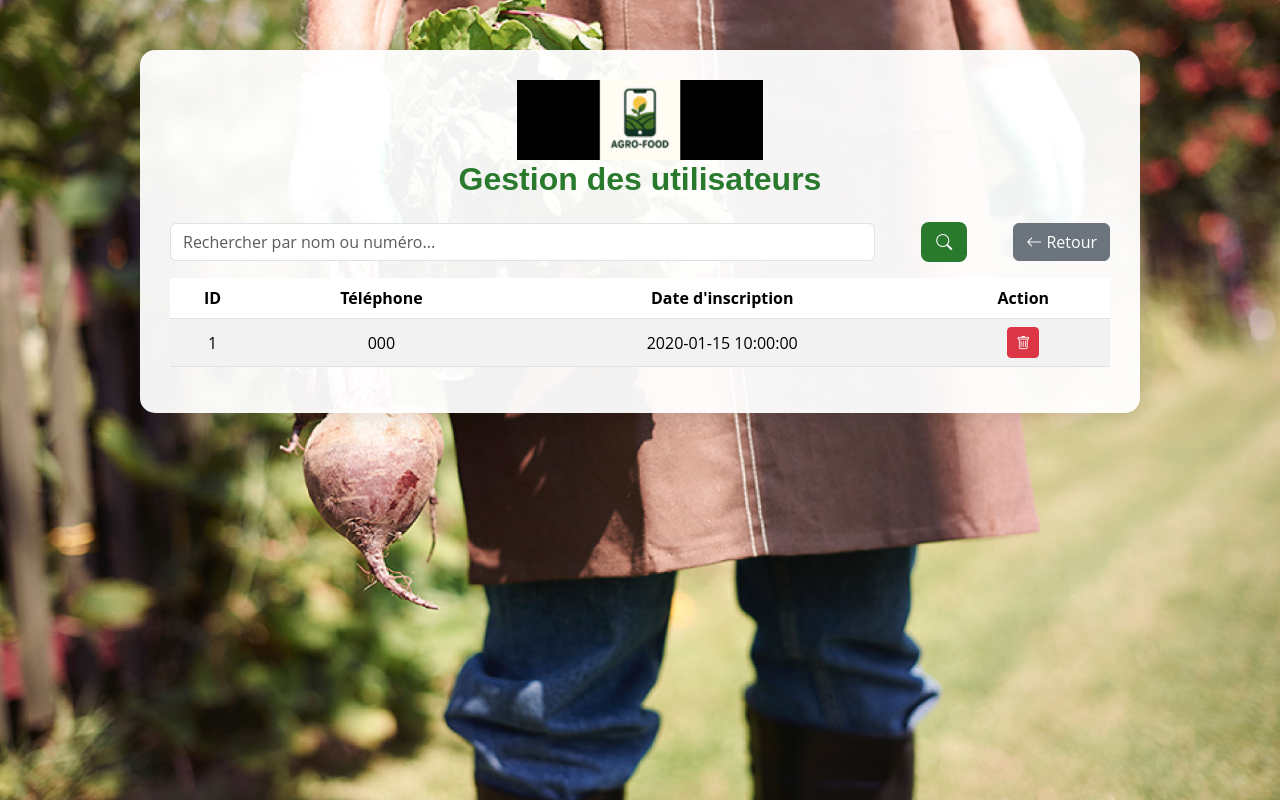
After one commit to papis301/agrofoodweb, a PHP site: page /admin_users.php in a window 1280 px wide. The commit adds this page. Run offline with PHP 8.4, Linux system fonts and the light colour scheme; tables that the repository leaves empty or names only in its code hold one stand-in row (values such as "Sample post").

Commit message:
gestion des utilisateurs et produits ok

```diff
--- /dev/null
+++ b/admin_users.php
@@ -0,0 +1,155 @@
+<?php
+session_start();
+require 'db.php';
+
+
+
+// Recherche utilisateur
+$search = $_GET['search'] ?? '';
+if ($search) {
+    $stmt = $conn->prepare("SELECT * FROM usersagrofood WHERE phone LIKE ORDER BY id DESC");
+    $stmt->execute([':search' => "%$search%"]);
+} else {
+    $stmt = $conn->prepare("SELECT * FROM usersagrofood ORDER BY id DESC");
+    $stmt->execute();
+}
+$users = $stmt->fetchAll(PDO::FETCH_ASSOC);
+?>
+<!DOCTYPE html>
+<html lang="fr">
+<head>
+  <meta charset="UTF-8">
+  <title>Gestion des utilisateurs - Agro Food</title>
+  <meta name="viewport" content="width=device-width, initial-scale=1.0">
+
+  <!-- Favicon -->
+  <link rel="icon" href="assets/img/favicon.png" type="image/png">
+
+  <!-- Bootstrap -->
+  <link href="assets/vendor/bootstrap/css/bootstrap.min.css" rel="stylesheet">
+  <link href="assets/vendor/bootstrap-icons/bootstrap-icons.css" rel="stylesheet">
+  <link href="assets/vendor/aos/aos.css" rel="stylesheet">
+  <link href="assets/css/main.css" rel="stylesheet">
+
+  <style>
+    body {
+        background: url('assets/img/hero_2.jpg') center/cover no-repeat fixed;
+        min-height: 100vh;
+        display: flex;
+        justify-content: center;
+        align-items: flex-start;
+        padding-top: 50px;
+        font-family: "Open Sans", sans-serif;
+    }
+
+    .user-card {
+        background: rgba(255, 255, 255, 0.95);
+        padding: 30px;
+        border-radius: 15px;
+        width: 95%;
+        max-width: 1000px;
+        box-shadow: 0 4px 20px rgba(0,0,0,0.1);
+        margin-bottom: 50px;
+    }
+
+    h2 {
+        color: #2a7a2e;
+        text-align: center;
+        font-weight: bold;
+        margin-bottom: 20px;
+    }
+
+    .btn-agro {
+        background-color: #2a7a2e;
+        color: #fff;
+        border: none;
+        border-radius: 8px;
+        padding: 8px 15px;
+        transition: 0.3s;
+    }
+
+    .btn-agro:hover {
+        background-color: #256926;
+        transform: scale(1.05);
+    }
+
+    th {
+        background-color: #2a7a2e;
+        color: #fff;
+        text-align: center;
+    }
+
+    td {
+        vertical-align: middle !important;
+        text-align: center;
+    }
+
+    @media (max-width: 768px) {
+        body {
+            padding: 20px;
+        }
+        .user-card {
+            padding: 20px;
+        }
+        table {
+            font-size: 14px;
+        }
+        h2 {
+            font-size: 22px;
+        }
+    }
+  </style>
+</head>
+<body>
+
+<div class="user-card" data-aos="fade-up">
+    <div class="text-center mb-4">
+        <img src="assets/img/logoagrofoodbon.png" alt="Logo Agro-Food" style="height:80px;">
+        <h2>Gestion des utilisateurs</h2>
+    </div>
+
+    <form method="get" class="mb-3 d-flex justify-content-between align-items-center">
+        <input type="text" name="search" value="<?= htmlspecialchars($search) ?>" class="form-control w-75" placeholder="Rechercher par nom ou numéro...">
+        <button class="btn btn-agro ms-2"><i class="bi bi-search"></i></button>
+        <a href="dashboard.php" class="btn btn-secondary ms-2"><i class="bi bi-arrow-left"></i> Retour</a>
+    </form>
+
+    <?php if (empty($users)): ?>
+        <div class="alert alert-info text-center">
+            Aucun utilisateur trouvé.
+        </div>
+    <?php else: ?>
+        <div class="table-responsive">
+            <table class="table table-striped align-middle">
+                <thead>
+                    <tr>
+                        <th>ID</th>
+                        <th>Téléphone</th>
+                        <th>Date d'inscription</th>
+                        <th>Action</th>
+                    </tr>
+                </thead>
+                <tbody>
+                    <?php foreach ($users as $u): ?>
+                    <tr>
+                        <td><?= $u['id'] ?></td>
+                        <td><?= htmlspecialchars($u['phone']) ?></td>
+                        <td><?= htmlspecialchars($u['date_creation'] ?? '') ?></td>
+                        <td>
+                            <a href="delete_user.php?id=<?= $u['id'] ?>" class="btn btn-danger btn-sm" onclick="return confirm('Supprimer cet utilisateur ?')">
+                                <i class="bi bi-trash"></i>
+                            </a>
+                        </td>
+                    </tr>
+                    <?php endforeach; ?>
+                </tbody>
+            </table>
+        </div>
+    <?php endif; ?>
+</div>
+
+<script src="assets/vendor/bootstrap/js/bootstrap.bundle.min.js"></script>
+<script src="assets/vendor/aos/aos.js"></script>
+<script>AOS.init();</script>
+</body>
+</html>
--- a/footer.php
+++ b/footer.php
@@ -8,7 +8,7 @@
       Développé avec ❤️ pour soutenir les agriculteurs locaux
     </p>
     <div class="mt-2">
-      <a href="#" class="text-light me-2"><i class="bi bi-facebook"></i></a>
+      <a href="https://www.facebook.com/toutitew" class="text-light me-2"><i class="bi bi-facebook"></i></a>
       <a href="#" class="text-light me-2"><i class="bi bi-instagram"></i></a>
       <a href="#" class="text-light me-2"><i class="bi bi-twitter"></i></a>
     </div>
--- a/index.php
+++ b/index.php
@@ -174,7 +174,7 @@ $products = $stmt->fetchAll(PDO::FETCH_ASSOC);
 
                 <hr>
 
-                <!--<a href="produit.php?id=<?= htmlspecialchars($p['id']) ?>" class="readmore stretched-link"><span>Voir</span><i class="bi bi-arrow-right"></i></a>-->
+              <a href="produit.php?id=<?= htmlspecialchars($p['id']) ?>" class="stretched-link"></a>
 
               </div>
 
```
Also changed, not shown: admin_products.php (added, +160 -0 lines), delete_user.php (added, +12 -0 lines), listeusers.php (renamed from users.php).
